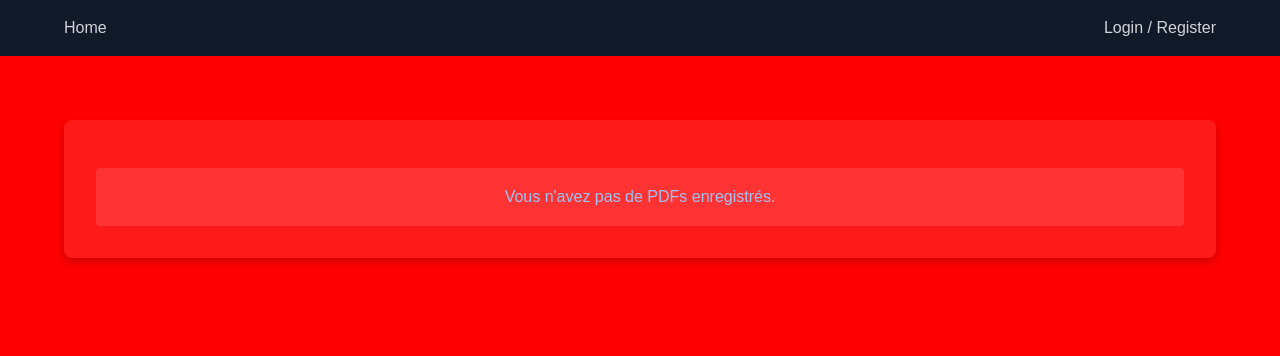
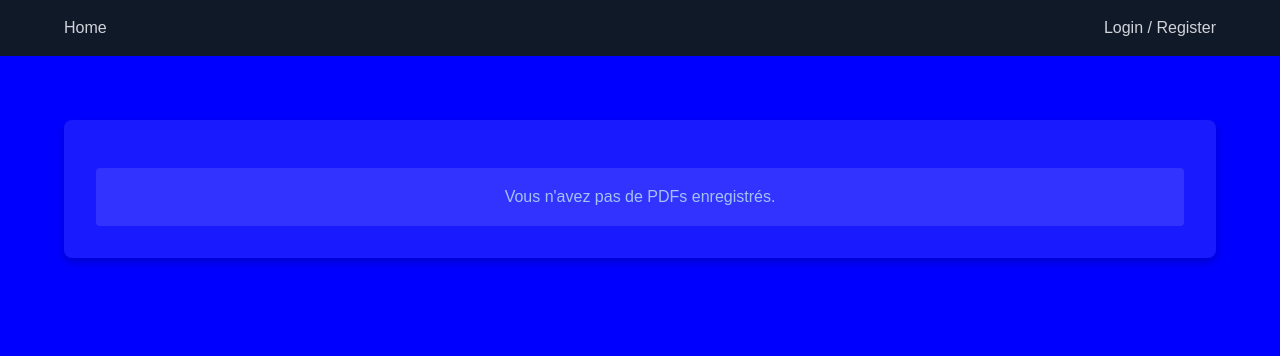
Before and after one commit to pjoron/SymfonyS6, a Symfony app: template templates/history/index.html.twig in a window 1280 px wide. Shown: the top 356 px of the page. Run offline with Twig, Linux system fonts and the light colour scheme; the template is opened without the code that fills it, so the values that code supplies are empty; style sheets or scripts are compiled from the project's sources; some libraries are stand-ins or nearby versions; some web fonts are replaced.

Commit message:
feat : test2 worflow

```diff
--- a/assets/styles/_variables.scss
+++ b/assets/styles/_variables.scss
@@ -1,6 +1,6 @@
 // Variables
 // $color-background: #1F2937;
-$color-background: red;
+$color-background: blue;
 $color-text: #D0D5DB;
 $color-navbar: #101927;
 $color-link: #D1D4DA;
--- a/assets/styles/app.css
+++ b/assets/styles/app.css
@@ -3,7 +3,7 @@
   src: url("./fonts/Work_Sans/WorkSans-VariableFont_wght.ttf") format("truetype");
 }
 .container_history {
-  background: #ff1a1a;
+  background: #1a1aff;
   border-radius: 8px;
   padding: 2rem;
   margin: 4rem;
@@ -55,7 +55,7 @@
   color: #D0D5DB;
 }
 .container_history .alert {
-  background-color: #ff3333;
+  background-color: #3333ff;
   color: #a2c3f4;
   padding: 1rem;
   border-radius: 4px;
@@ -67,7 +67,7 @@
   max-width: 800px;
   margin: 0 auto;
   padding: 20px;
-  background-color: #e60000;
+  background-color: #0000e6;
   border-radius: 8px;
   box-shadow: 0 4px 8px 0 rgba(0, 0, 0, 0.2);
   margin-top: 30px;
@@ -93,7 +93,7 @@
   padding: 0.5rem;
   border-radius: 4px;
   border: 1px solid #1f304b;
-  background-color: #ff1a1a;
+  background-color: #1a1aff;
   color: #D0D5DB;
   flex-grow: 1;
 }
@@ -119,7 +119,7 @@
   max-width: 1200px;
   margin: 0 auto;
   padding: 20px;
-  background-color: #e60000;
+  background-color: #0000e6;
   border-radius: 8px;
   box-shadow: 0 4px 8px 0 rgba(0, 0, 0, 0.2);
   margin-top: 30px;
@@ -141,7 +141,7 @@
   padding: 0.5rem;
   border-radius: 4px;
   border: 1px solid #1f304b;
-  background-color: #ff1a1a;
+  background-color: #1a1aff;
   color: #D0D5DB;
 }
 .container_profil form .form-control:focus {
@@ -169,14 +169,14 @@
 }
 
 body {
-  background-color: red;
+  background-color: blue;
   color: #D0D5DB;
   font-family: "Work Sans", sans-serif;
   line-height: 1.6;
 }
 body .alert {
   width: 100%;
-  background-color: #ff3333;
+  background-color: #3333ff;
   text-align: center;
   margin-top: 2.5%;
 }
@@ -221,7 +221,7 @@ body .container {
   padding: 0 15px;
 }
 body .welcome-message {
-  background-color: #e60000;
+  background-color: #0000e6;
   border-radius: 8px;
   padding: 40px;
   margin-top: 50px;
```
Also changed, not shown: 1 other file.
